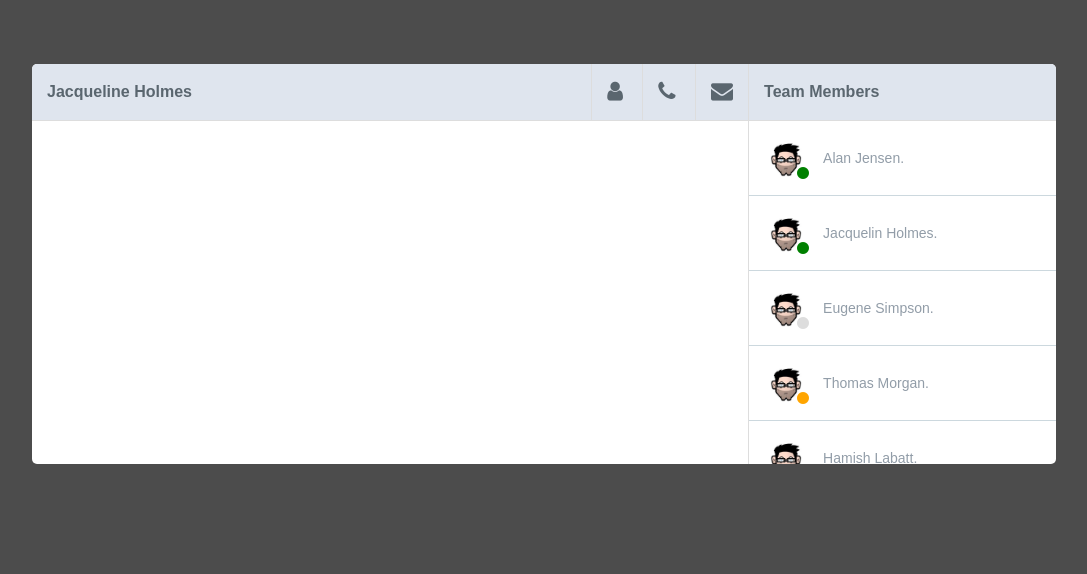
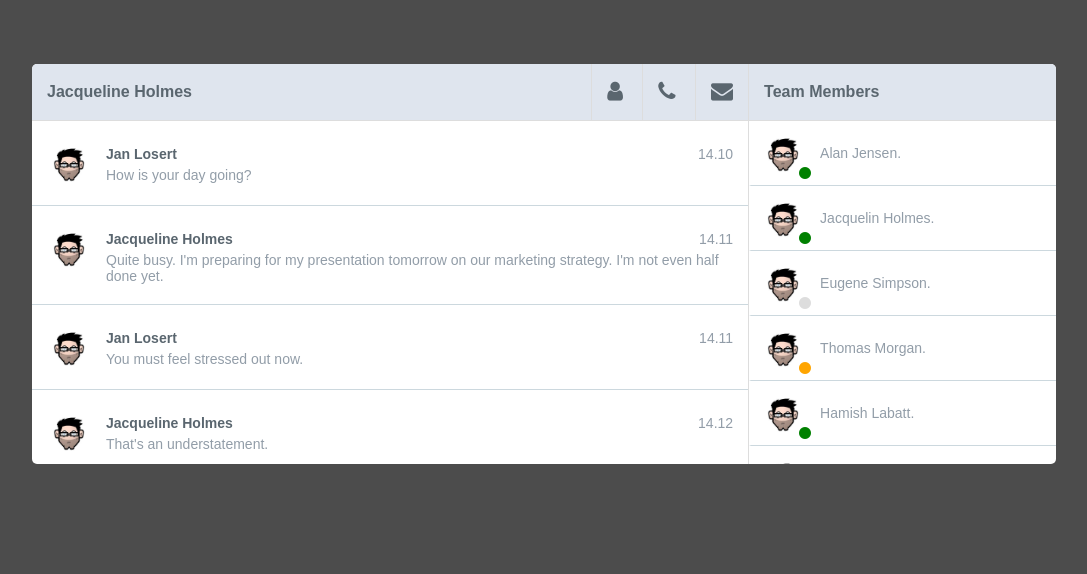
Before and after one commit to abhidevmumbai/im-client, a plain HTML site: page index.html in a window 1280 px wide. Shown: the whole page, without its empty margins (96-1183 px from the left). Drawn offline with Linux system fonts and the light colour scheme.

Commit message:
Added sample msgs and css

```diff
--- a/css/main.css
+++ b/css/main.css
@@ -79,15 +79,17 @@ body {
 	overflow-y: scroll;
 }
 #user-list li {
+	border-left: 2px #fff solid;
 	border-bottom: 1px solid #ccd8de;
     color: #929da8;
     line-height: 44px;
 	overflow: hidden;
-    padding: 15px;
+    padding: 10px;
     position: relative;
 }
 #user-list li:hover {
 	background: #d6dee7;
+	border-left: 2px #3488be solid;
 }
 #user-list li .active {
 	background: #4b91c0;
@@ -111,3 +113,24 @@ body {
 #user-list li .idle {
 	color: orange;
 }
+
+/* Messages */
+.conversation {
+	max-height: 345px;
+	overflow-y: scroll;
+}
+.msgBox {
+	border-bottom: 1px #ccd8de solid;
+	padding: 20px 15px;
+	overflow: hidden;
+}
+.msgBox .info {
+	padding: 5px 0;
+	overflow: hidden;
+}
+.msgBox .name {
+	font-weight: bold;
+}
+.msgBox .time, .msgBox .text {
+	color: #929DA8;
+}
--- a/index.html
+++ b/index.html
@@ -20,7 +20,57 @@
                     <li id="profile"><a href="#"><i class="fa fa-envelope"></i></a></li>
                 </ul>
             </div>
-            <div class="msgs">
+            <div class="conversation">
+                <div class="msgBox">
+                    <img class="pic FL" src="images/avatar.jpg"/>
+                    <div class="msg">
+                        <div class="info">
+                            <span class="name">Jan Losert</span>
+                            <span class="time FR">14.10</span>
+                        </div>
+                        <div class="text">How is your day going?</div>
+                    </div>
+                </div>
+                <div class="msgBox">
+                    <img class="pic FL" src="images/avatar.jpg"/>
+                    <div class="msg">
+                        <div class="info">
+                            <span class="name">Jacqueline Holmes</span>
+                            <span class="time FR">14.11</span>
+                        </div>
+                        <div class="text">Quite busy. I'm preparing for my presentation tomorrow on our marketing strategy. I'm not even half done yet.</div>
+                    </div>
+                </div>
+                <div class="msgBox">
+                    <img class="pic FL" src="images/avatar.jpg"/>
+                    <div class="msg">
+                        <div class="info">
+                            <span class="name">Jan Losert</span>
+                            <span class="time FR">14.11</span>
+                        </div>
+                        <div class="text">You must feel stressed out now.</div>
+                    </div>
+                </div>
+                <div class="msgBox">
+                    <img class="pic FL" src="images/avatar.jpg"/>
+                    <div class="msg">
+                        <div class="info">
+                            <span class="name">Jacqueline Holmes</span>
+                            <span class="time FR">14.12</span>
+                        </div>
+                        <div class="text">That's an understatement.</div>
+                    </div>
+                </div>
+                <div class="msgBox">
+                    <img class="pic FL" src="images/avatar.jpg"/>
+                    <div class="msg">
+                        <div class="info">
+                            <span class="name">Jan Losert</span>
+                            <span class="time FR">14.12</span>
+                        </div>
+                        <div class="text">Let me know if you need any help.</div>
+                    </div>
+                </div>
             </div>
             <div class="input"></div>
         </div>
```
